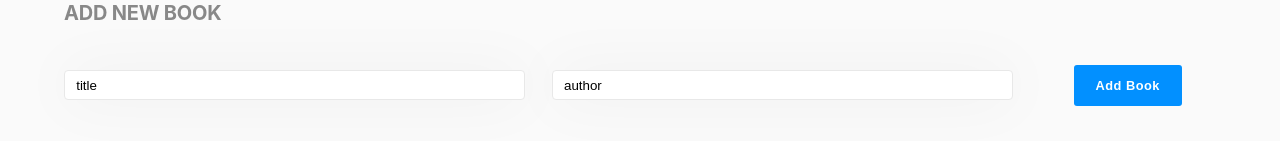
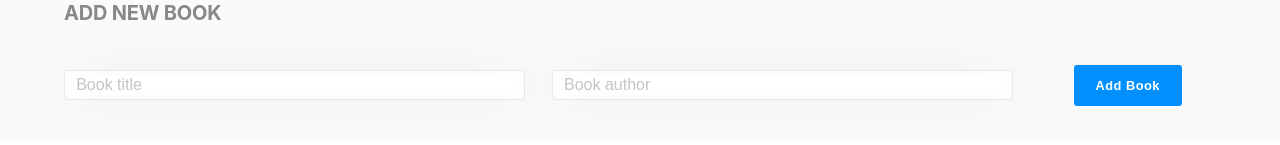
Before and after one commit to ndikumanaisaie/ReactBookStore, a React (Create React App) app: page / in a window 1280 px wide. Shown: the part 361-506 px from the top of the page. Built offline with nearby package versions, Linux system fonts and the light colour scheme.

Commit message:
Fix @reduxjs/toolkit problems

```diff
--- a/src/assets/styles/book.css
+++ b/src/assets/styles/book.css
@@ -49,7 +49,7 @@ p {
 ul {
   display: flex;
   align-items: center;
-  justify-content: start;
+  justify-content: flex-start;
 }
 
 .btn {
--- a/src/components/AddBookForm.jsx
+++ b/src/components/AddBookForm.jsx
@@ -1,9 +1,33 @@
-import React from 'react';
+/* eslint-disable no-alert */
+import React, { useState } from 'react';
 import '../assets/styles/addNewBook.css';
 
 const AddBookForm = () => {
-  const addNewBook = () => {
-    console.log('submitted');
+  const [inputText, setInputText] = useState({
+    title: '',
+    author: '',
+  });
+
+  const handleChange = (e) => {
+    e.preventDefault();
+    setInputText({
+      ...inputText,
+      [e.target.name]: e.target.value,
+    });
+  };
+
+  console.log(inputText);
+
+  const addNewBook = (e) => {
+    e.preventDefault();
+    if (inputText.title.trim() && inputText.author.trim()) {
+      setInputText({
+        title: '',
+        author: '',
+      });
+    } else {
+      alert('Please add book and author');
+    }
   };
 
   return (
@@ -15,13 +39,17 @@ const AddBookForm = () => {
         <input
           type="text"
           placeholder="Book title"
-          value="title"
+          value={inputText.title}
+          name="title"
+          onChange={handleChange}
           required
         />
         <input
           type="text"
           placeholder="Book author"
-          value="author"
+          value={inputText.author}
+          name="author"
+          onChange={handleChange}
           required
         />
         <select className="hide" name="genre" value="genre">
```
Also changed, not shown: package.json (+4 -4 lines), 1 other file (tests, documents, lock files or other folders).
